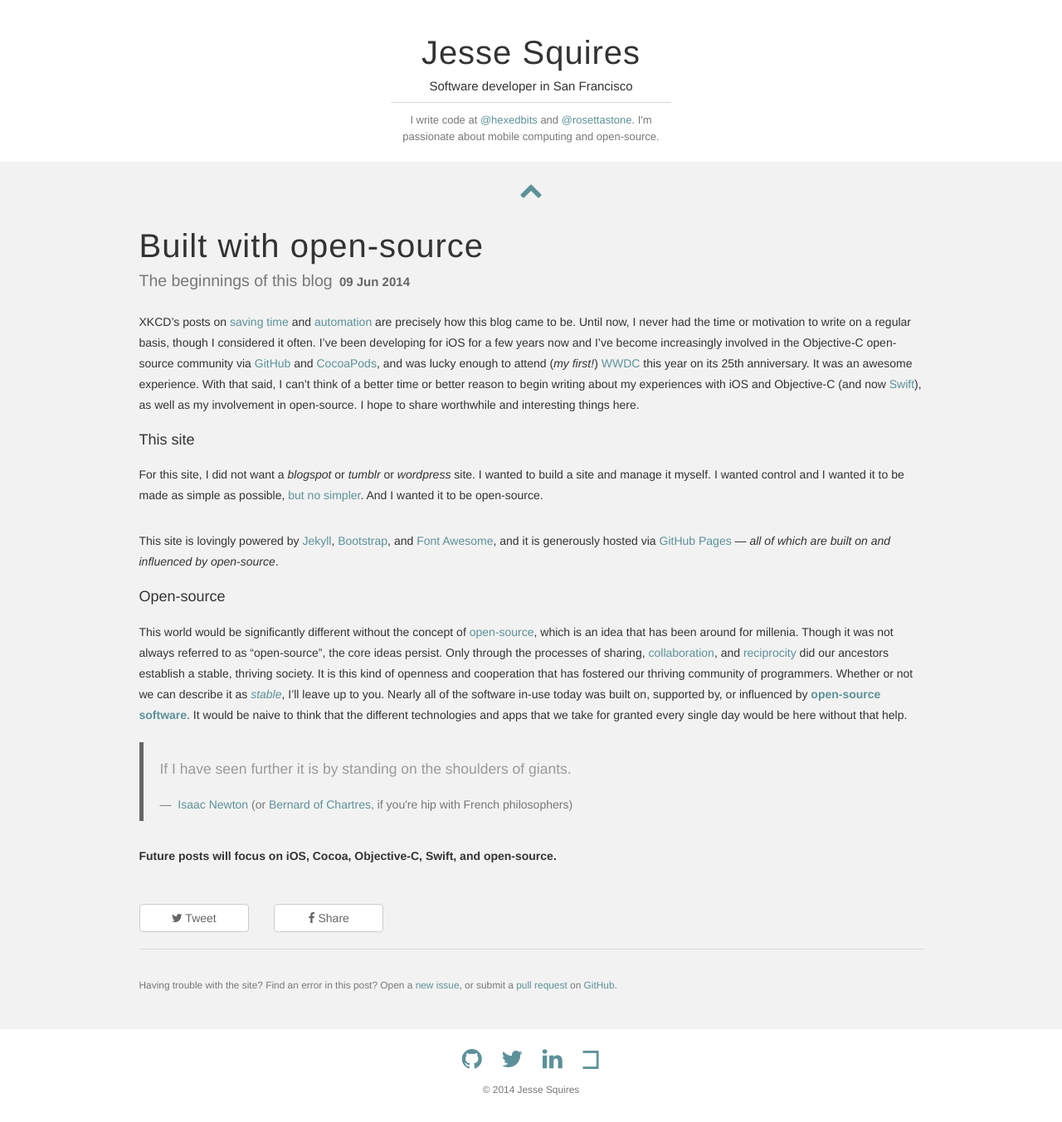
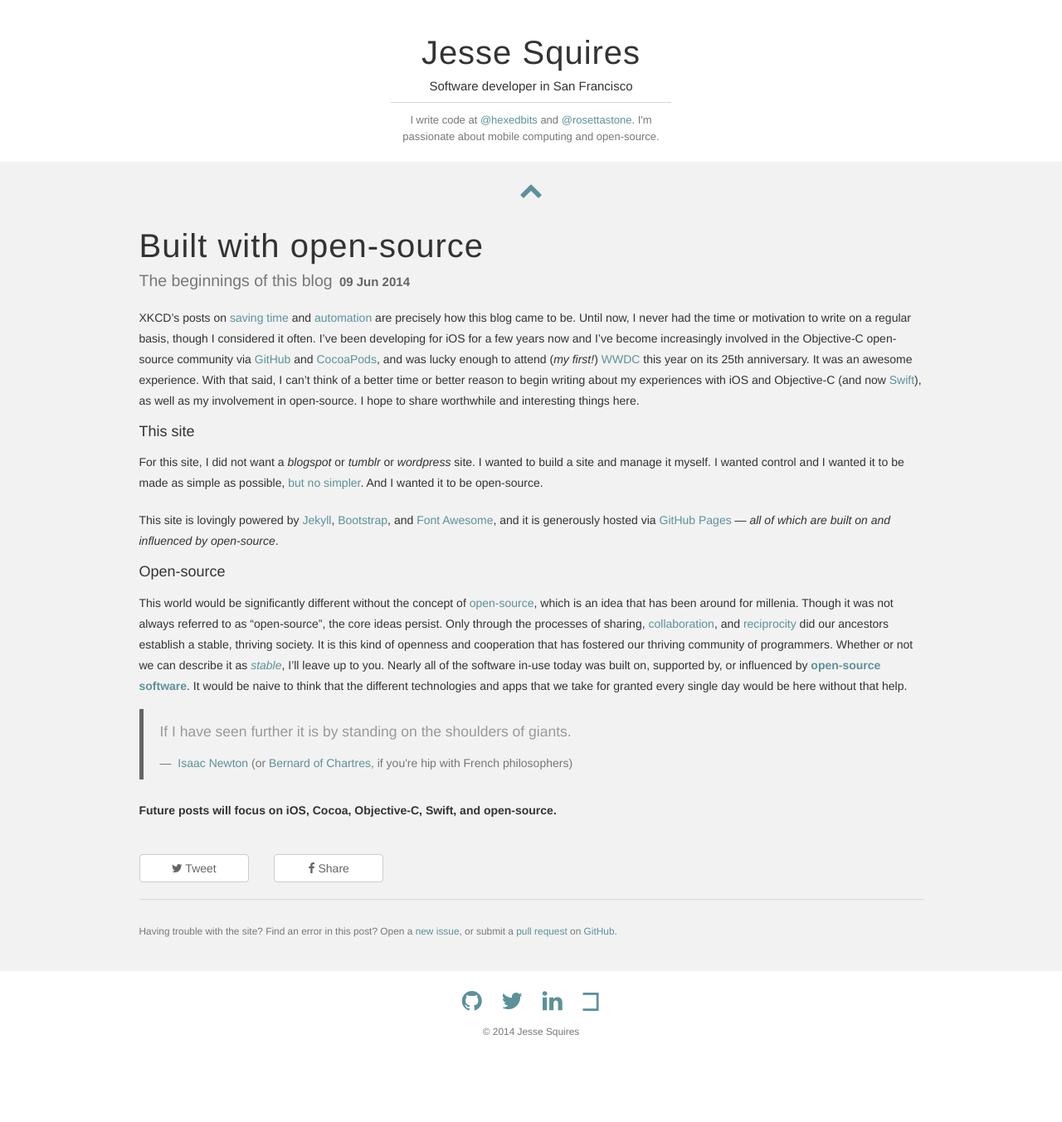
Before and after one commit to jessesquires/jessesquires.com, a Jekyll site: the page built from _posts/2014-06-09-built-with-open-source.md, in a window 1280 px wide. Shown: the whole page at 83% size. Built offline with Jekyll 4.4.1, drawn with Linux system fonts in a browser that asks for light colours; nearby versions of some CDN libraries; Markdown is read by kramdown in place of the engine named in the settings; after the commit the page ends 1283 px from its top, so only the background shows below that.

Commit message:
update styles

```diff
--- a/css/style.css
+++ b/css/style.css
@@ -9,7 +9,7 @@
 
 body p {
 	line-height: 2.5rem;
-	padding: 1rem 0rem 1rem 0rem;
+	padding: 0.5rem 0rem 0.5rem 0rem;
 }
 
 a {
@@ -137,6 +137,11 @@
 	padding-bottom: 1rem;
 }
 
+.page ul {
+	padding-top: 0.5rem;
+	padding-bottom: 1rem;
+}
+
 .pagination {
 	display: block;
 }
```
